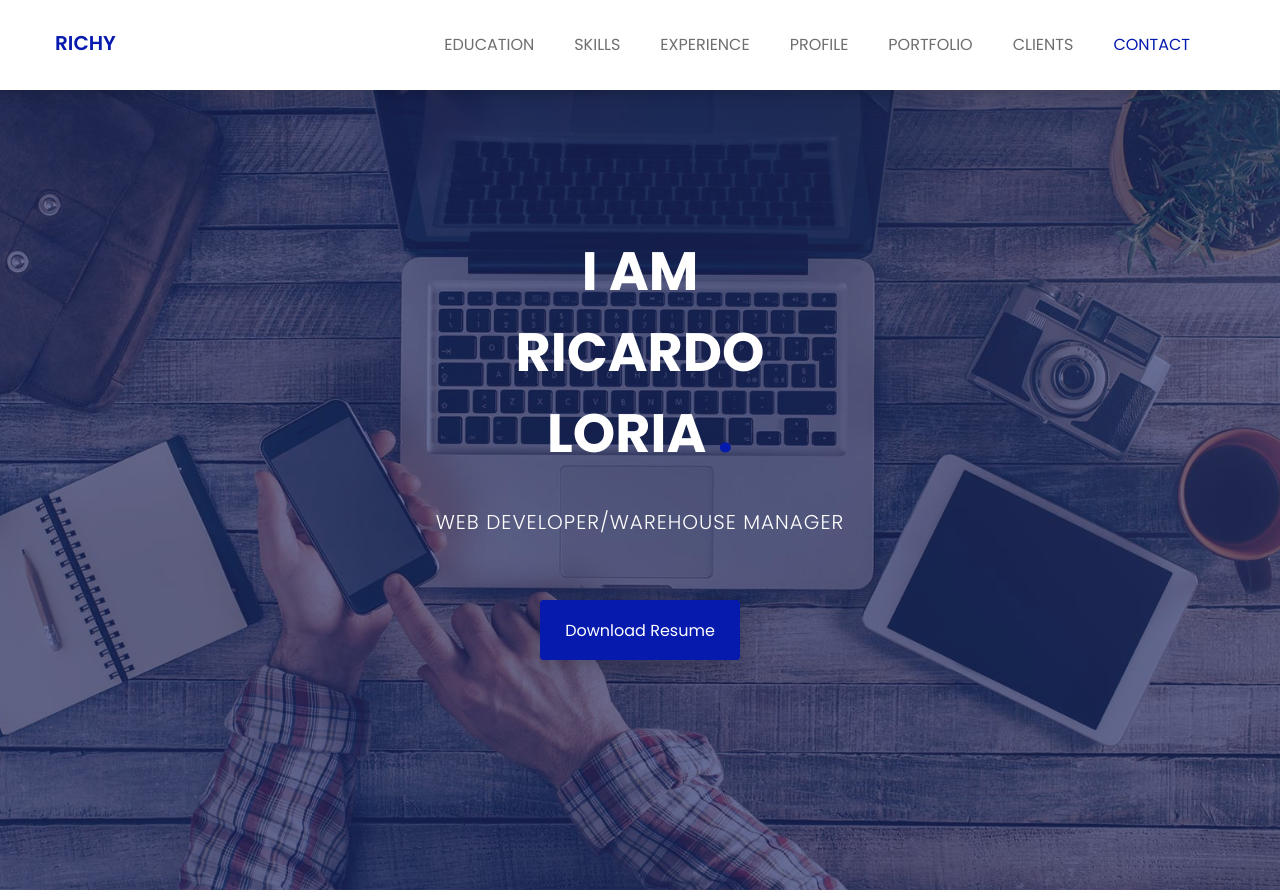
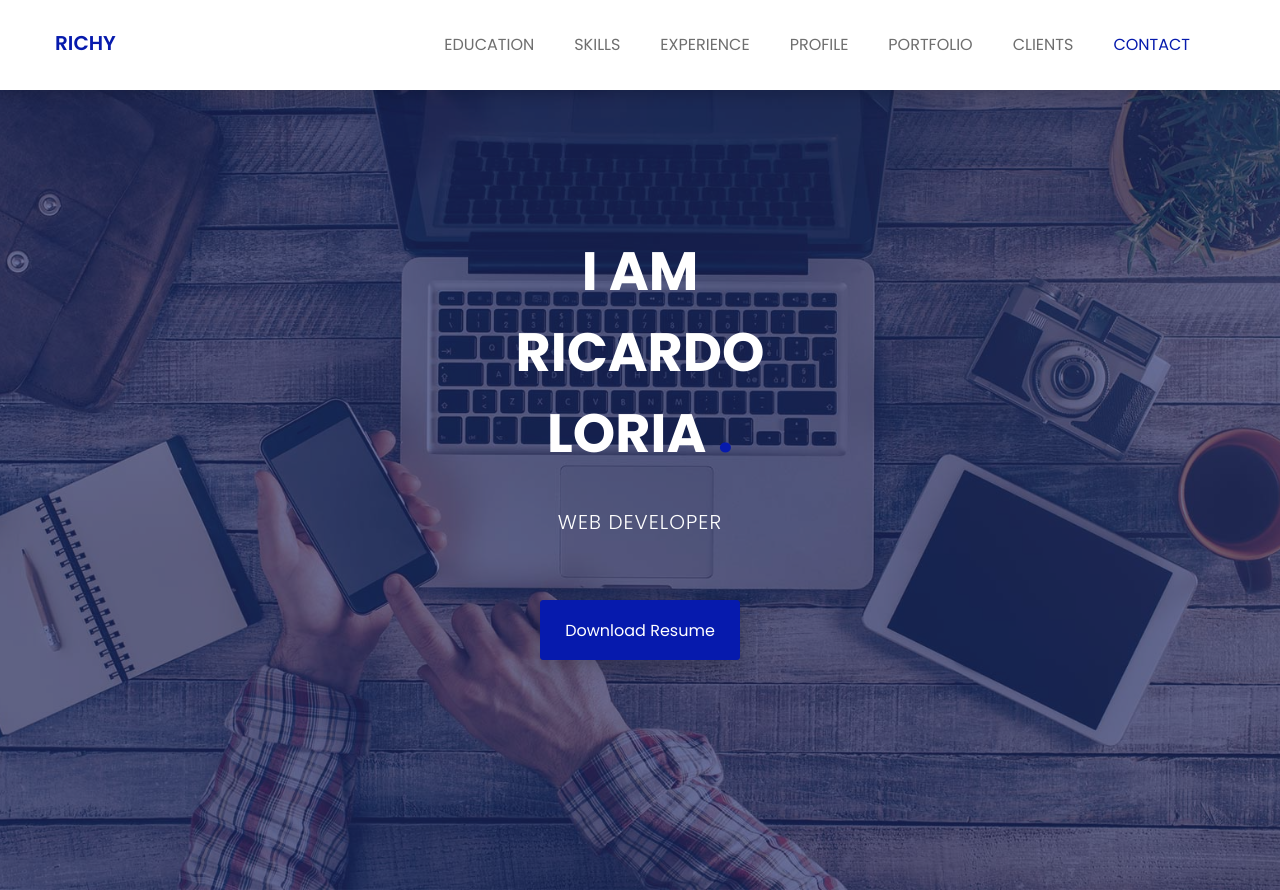
Before and after one commit to Rloria7/Resume-W, a plain HTML site: page index.html in a window 1280 px wide. Shown: the top 890 px of the page. Drawn offline with nearby package versions, Linux system fonts and the light colour scheme.

Commit message:
Update index.html

```diff
--- a/index.html
+++ b/index.html
@@ -105,7 +105,7 @@
 					<div class="col-md-12 text-center">
 						<div class="header-text">
 							<h2> <span></span> I am <br> Ricardo <br> Loria <span>.</span>   </h2>
-							<p>Web developer/Warehouse Manager</p>
+							<p>Web developer</p>
 							<a href="assets/download/RICARDO CV.pdf" download>download resume</a>
 						</div><!--/.header-text-->
 					</div><!--/.col-->
```
